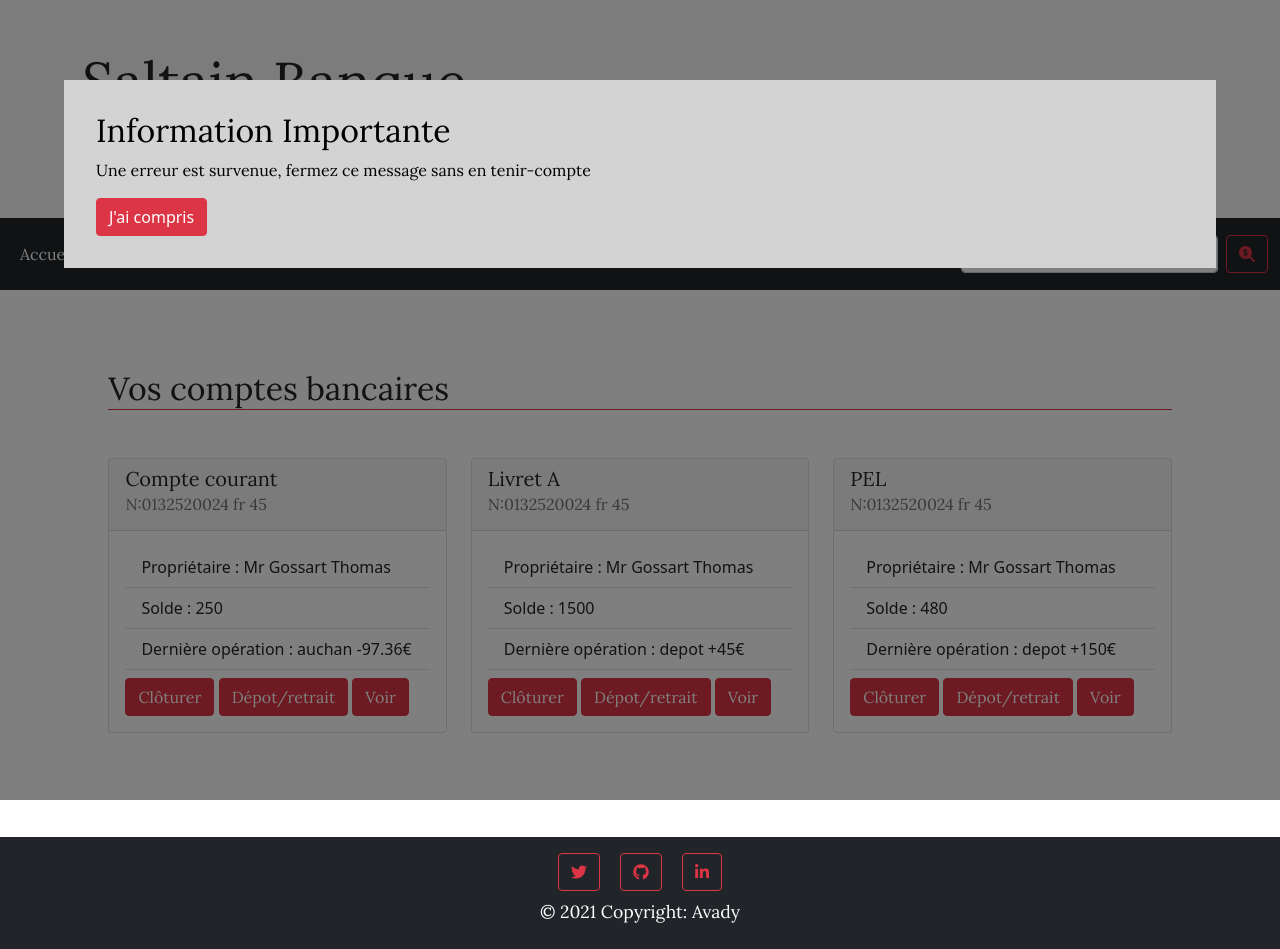
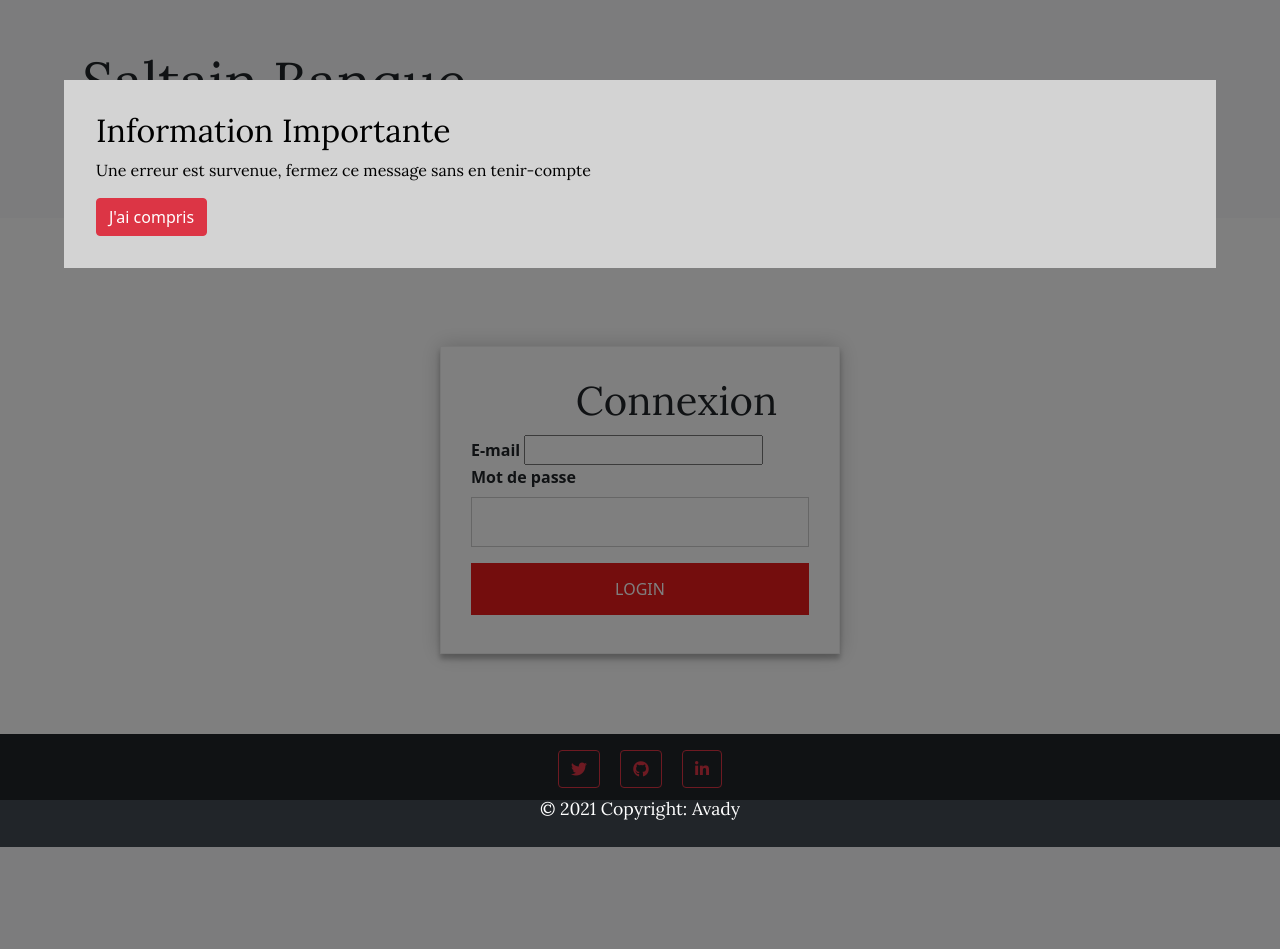
Before and after one commit to DavidVXBLD/Saltain_BanqueV2, a PHP site: page / in a window 1280 px wide. After the commit the page ends 847 px from the top, so only its background shows below. Run offline with PHP 8.4, Linux system fonts and the light colour scheme; data comes from the database, SQL or seed files in the repository; some libraries are stand-ins or nearby versions.

Commit message:
fail to make the login work

```diff
--- a/css/main.css
+++ b/css/main.css
@@ -85,7 +85,58 @@ textarea {
 
 /* ==========================================================================
    Author's custom styles
-   ========================================================================== */
+============================================================================= */
+
+
+/* ==================================== LOGIN CSS ======================================== */
+
+#container{
+    width:400px;
+    margin:0 auto;
+    margin-top:10%;
+}
+
+.formLogin {
+    width:100%;
+    padding: 30px;
+    border: 1px solid #f1f1f1;
+    background: #fff;
+    box-shadow: 0 0 20px 0 rgba(0, 0, 0, 0.2), 0 5px 5px 0 rgba(0, 0, 0, 0.24);
+}
+#container h1{
+    width: 38%;
+    margin: 0 auto;
+    padding-bottom: 10px;
+}
+
+
+input[type=text], input[type=password] {
+    width: 100%;
+    padding: 12px 20px;
+    margin: 8px 0;
+    display: inline-block;
+    border: 1px solid #ccc;
+    box-sizing: border-box;
+}
+
+
+input[type=submit] {
+    background-color: #e91b1b;
+    color: white;
+    padding: 14px 20px;
+    margin: 8px 0;
+    border: none;
+    cursor: pointer;
+    width: 100%;
+}
+input[type=submit]:hover {
+    background-color: white;
+    color: #e91919;
+    border: 1px solid #e90e0e;
+}
+
+  /* ==================================== NORMAL CSS ======================================== */
+
    body {
     position: relative;
   }
--- a/index.php
+++ b/index.php
@@ -1,36 +1,22 @@
 <?php
-require "data/acounts.php";
-$accounts = get_accounts();
+// require "data/acounts.php";
+// $accounts = get_accounts();
 
 include "template/header.php";
-include "template/nav.php";
+require "login.php";
 ?>
 
-<main class="container bigScreenPadding">
-    <h2 class="border-danger border-bottom">Vos comptes bancaires</h2>
-    <div class="row mt-5">
-        <?php foreach ($accounts as $key => $account): ?>
-            <div class="col-12 col-md-6 col-lg-4">
-                <article class="card">
-                    <div class="card-header">
-                        <h5 class="card-title"><?php echo $account["name"]; ?></h5>
-                        <h6 class="card-subtitle mb-2 text-muted"><?php echo $account["number"]; ?></h6>
-                    </div>
-                    <div class="card-body">
-                        <ul class="list-group list-group-flush border-bottom mb-2">
-                            <li class="list-group-item">Propriétaire : <?php echo $account["owner"]; ?></li>
-                            <li class="list-group-item">Solde : <?php echo $account["amount"]; ?></li>
-                            <li class="list-group-item">Dernière opération : <?php echo $account["last_operation"]; ?></li>
-                        </ul>
-                        <a href="#" class="btn btn-danger">Clôturer</a>
-                        <a href="operation.html" class="btn btn-danger">Dépot/retrait</a>
-                        <a href="single.php<?php echo "?id=$key"; ?>" class="btn btn-danger">Voir</a>
-                    </div>
-                </article>
-            </div>
-        <?php endforeach; ?>
-    </div>
-</main>
+<div class="row mt-4 p-3">
+
+<?php
+if(isset($_SESSION['LOGGED_CUSTOMER'])):
+    echo "bienvenu";
+header("single.php");
+endif;
+?>
+</div>
+
+
 
 
 <?php $script = "<script src='js/layer.js'></script>"; ?>
--- /dev/null
+++ b/login.php
@@ -0,0 +1,62 @@
+<?php
+
+try {
+    $db = new PDO('mysql:host=localhost;dbname=saltain_banque', 'root','');
+}
+catch (\Exception $e) {
+    echo "Erreur lors de la connexion à la base de données: " . $e->getMessage() . "<br/>";
+    die();
+}
+
+$sqlQuery = 'SELECT customer_mail, customer_password, id FROM Customer';
+$customerStatement = $db->prepare($sqlQuery);
+$customerStatement->execute();
+$customers = $customerStatement->fetchAll();
+
+if (isset($_POST['customer_mail']) &&  isset($_POST['customer_password'])) {
+    foreach ($customers as $customer) {
+        if (
+            $customer['customer_mail'] === $_POST['customer_mail'] &&
+            $customer['customer_password'] === $_POST['customer_password']
+        ) {
+            $_SESSION['LOGGED_CUSTOMER'] = $customer['customer_mail'];
+            $_SESSION["customer_id"] = $customer['id'];
+        } else {
+            $errorMessage = sprintf(
+                'Les informations envoyées ne permettent pas de vous identifier : (%s/%s)',
+                $_POST['customer_mail'],
+                $_POST['customer_password']
+            );
+        }
+    }
+}
+
+?>
+
+<?php if (!isset($_SESSION['LOGGED_CUSTOMER'])) : ?>
+
+<div id="container">
+
+    <form class="formLogin" action="index.php" method="POST">
+        <?php if (isset($errorMessage)) : ?>
+            <div class="alert alert-danger" role="alert">
+                <?php echo $errorMessage; ?>
+            </div>
+        <?php endif; ?>
+        <h1>Connexion</h1>
+
+        <label><b>E-mail</b></label>
+        <input type="email" name="email" required>
+
+        <label><b>Mot de passe</b></label>
+        <input type="password" name="password" required>
+
+        <input type="submit" id='submit' value='LOGIN' >
+    </form>
+</div>
+
+<?php else : ?>
+    <div class="alert alert-success" role="alert">
+        Bonjour <?php echo $_SESSION['LOGGED_CUSTOMER']; ?> et bienvenue sur le site !
+    </div>
+<?php endif; ?>
```
Also changed, not shown: data/bdd_Saltain_Banque.sql (+7 -6 lines), single.php (+37 -37 lines), zCode_Keeper.html (added).
